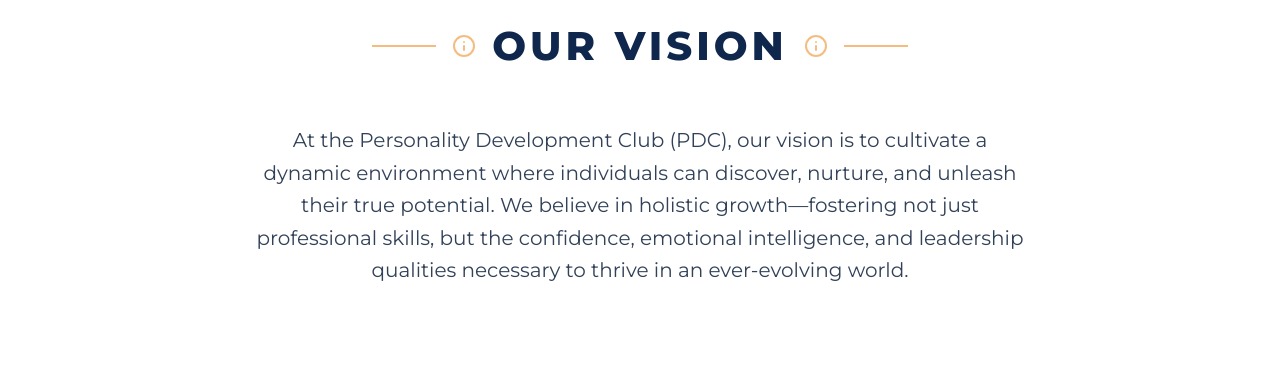
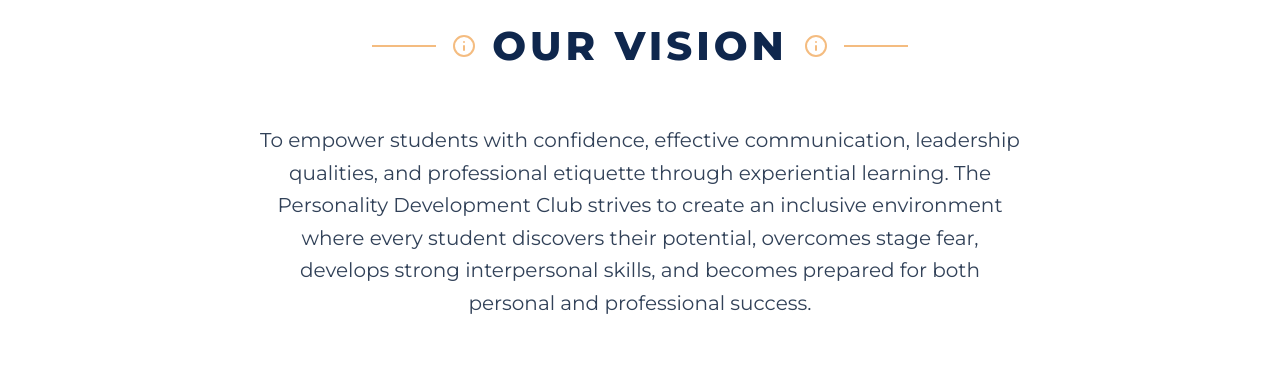
Before and after one commit to karan1828-ux/PDC-WEBSITE, a React (Vite) app in the folder Frontend/: page / in a window 1280 px wide. Shown: the part 880-1249 px from the top of the page. Built offline with nearby package versions, Linux system fonts and the light colour scheme.

Commit message:
refactor: update vision statement in OurVision component for clarity and focus

```diff
--- a/Frontend/src/components/Vision/OurVision.jsx
+++ b/Frontend/src/components/Vision/OurVision.jsx
@@ -31,7 +31,7 @@ function OurVision() {
           viewport={{ once: true, margin: "-100px" }}
           transition={{ duration: 0.8, ease: "easeOut" }}
         >
-          At the Personality Development Club (PDC), our vision is to cultivate a dynamic environment where individuals can discover, nurture, and unleash their true potential. We believe in holistic growth—fostering not just professional skills, but the confidence, emotional intelligence, and leadership qualities necessary to thrive in an ever-evolving world.
+          To empower students with confidence, effective communication, leadership qualities, and professional etiquette through experiential learning. The Personality Development Club strives to create an inclusive environment where every student discovers their potential, overcomes stage fear, develops strong interpersonal skills, and becomes prepared for both personal and professional success.
         </motion.p>
       </div>
     </section>
```
